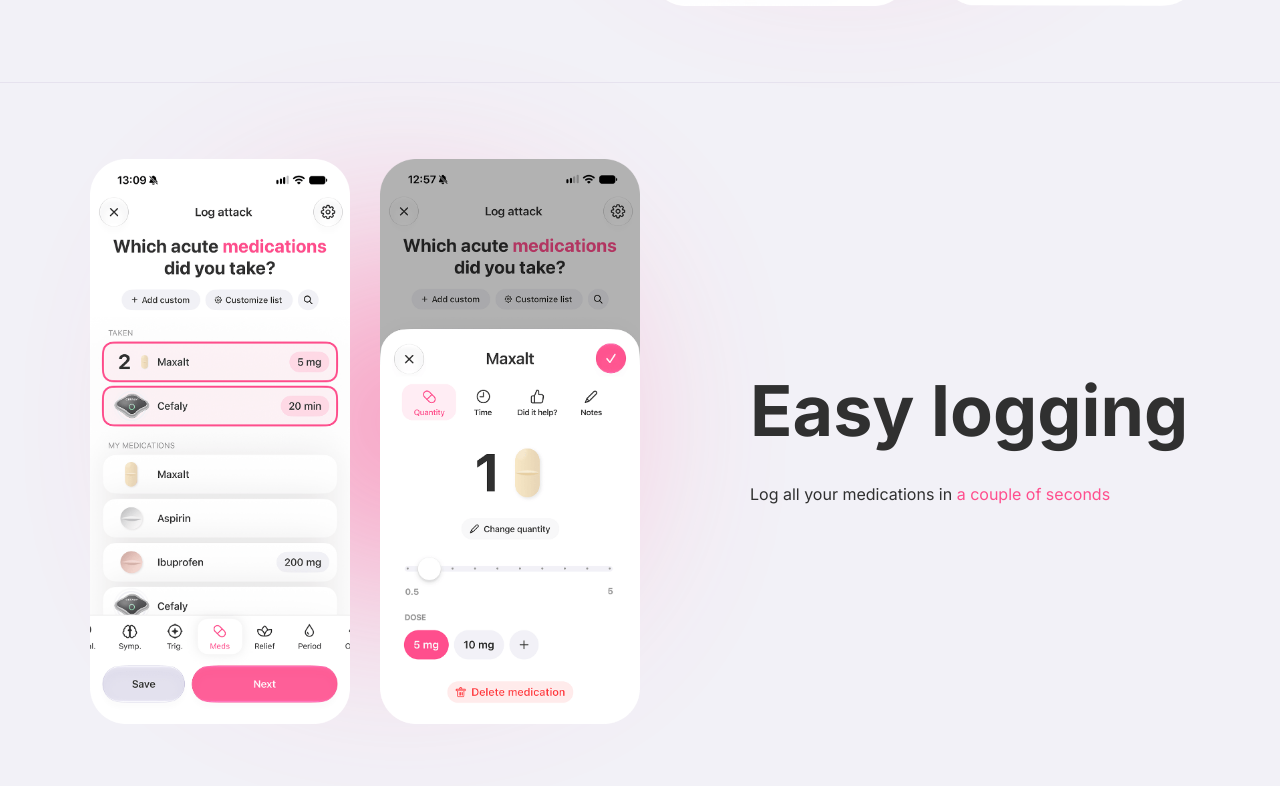
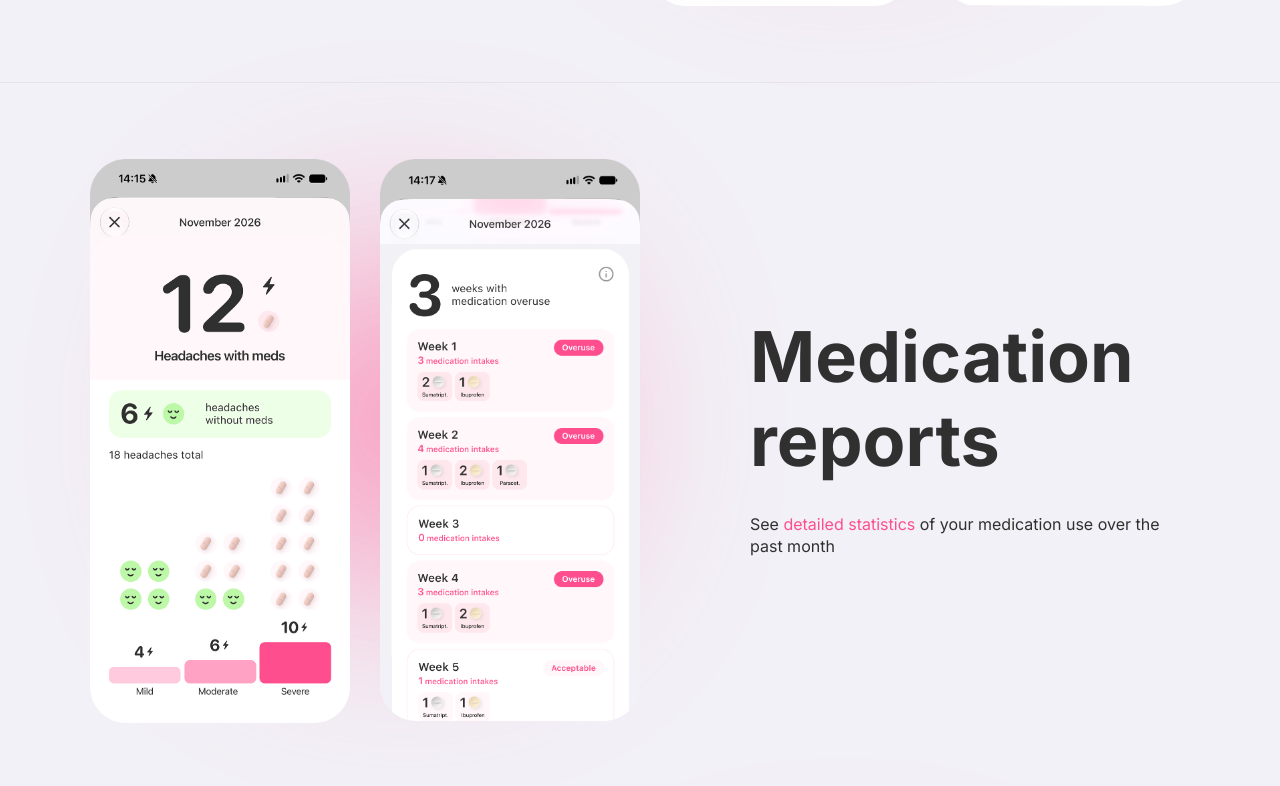
Before and after one commit to lena-ts/mig, a plain HTML site: page medication-tracking.html in a window 1280 px wide. Shown: the part 2818-3604 px from the top of the page. Drawn offline with Linux system fonts and the light colour scheme.

Commit message:
Reports added
Reports added

```diff
--- a/medication-tracking.html
+++ b/medication-tracking.html
@@ -262,13 +262,42 @@
     </div>
   </section>
 
+<hr class="hr-divider"/>
+
+
+ <!-- Reports -->
+  <section class="two-col-section" >
+    <div class="container">
+      <div class="two-col-grid image-text">
+        <div class="two-col-text no-desktop">
+            <h1>Medication</br>reports</h1>
+            <span>See <span class="text-pink-accent">detailed statistics</span> of your medication use over the past month</span>
+        </div>
+        <div class="two-col-image">
+          <div class="two-col-image-container">
+            <img src="img/meds7.png" />
+            <img src="img/meds7_1.png" />
+          </div>
+        </div>
+        <div class="two-col-text align-left no-mobile">
+            <h1>Medication</br>reports</h1>
+            <span>See <span class="text-pink-accent">detailed statistics</span> of your medication use over the past month</span>
+        </div>
+      </div>
+    </div>
+  </section>
+
  <hr class="hr-divider"/>
 
      <!-- Easy logging -->
   <section class="two-col-section" id="medication-calendar">
     <div class="container">
-      <div class="two-col-grid image-text">
+      <div class="two-col-grid text-image">
         <div class="two-col-text no-desktop">
+            <h1>Easy logging</h1>
+            <span>Log all your medications in<span class="text-pink-accent"> a couple of seconds</span> </span>
+        </div>
+        <div class="two-col-text align-left no-mobile">
             <h1>Easy logging</h1>
             <span>Log all your medications in<span class="text-pink-accent"> a couple of seconds</span> </span>
         </div>
@@ -277,10 +306,6 @@
             <img src="img/meds4.png" />
             <img src="img/meds4_1.png" />
           </div>
-        </div>
-        <div class="two-col-text align-left no-mobile">
-            <h1>Easy logging</h1>
-            <span>Log all your medications in<span class="text-pink-accent"> a couple of seconds</span> </span>
         </div>
       </div>
     </div>
```
Also changed, not shown: img/meds7.png (added), img/meds7_1.png (added).
